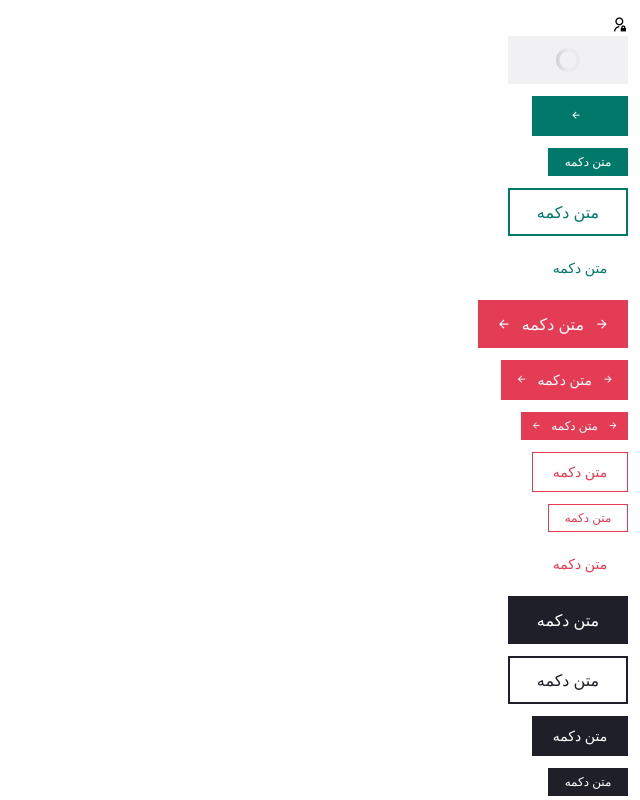
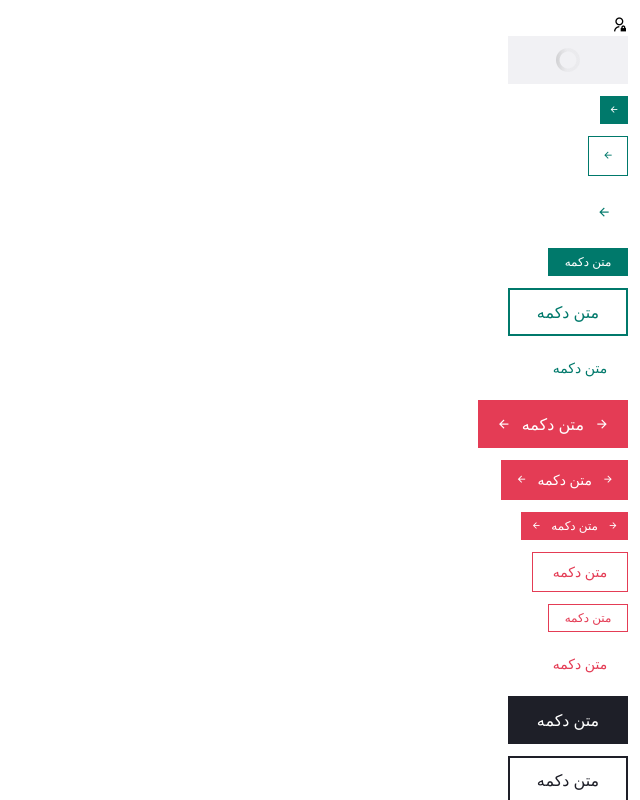
Before and after one commit to vandarpay/vandar-ui-kit, a Vue app in the folder vandar-ui-kit/: page / in a window 1280 px wide. Shown: the top 800 px of the page, without its empty margins (640-1280 px from the left). Built offline with nearby package versions, Linux system fonts and the light colour scheme; what prettier-plugin-tailwindcss would draw is missing.

Commit message:
feat: add icon-button and full width

```diff
--- a/vandar-ui-kit/src/App.vue
+++ b/vandar-ui-kit/src/App.vue
@@ -6,11 +6,15 @@
 
     <vanButton size="large" :loading="true" label="متن دکمه"></vanButton>
     <div class="pt-12"></div>
-    <vanButton :after-icon="'arrow-left'"></vanButton>
+    <vanButton :after-icon="'arrow-left'" :isIcon="true" size="small"></vanButton>
+    <div class="pt-12"></div>
+    <vanButton :after-icon="'arrow-left'" :isIcon="true" type="outlined"></vanButton>
+    <div class="pt-12"></div>
+    <vanButton :after-icon="'arrow-left'" :isIcon="true" size="large" type="inlined"></vanButton>
     <div class="pt-12"></div>
     <vanButton size="small" label="متن دکمه"></vanButton>
     <div class="pt-12"></div>
-    <vanButton size="large" type="outlined" label="متن دکمه"></vanButton>
+    <vanButton size="large" type="outlined" width="full" label="متن دکمه"></vanButton>
     <div class="pt-12"></div>
     <vanButton type="inlined" label="متن دکمه"></vanButton>
     <div class="pt-12"></div>
--- a/vandar-ui-kit/src/components/Button/index.vue
+++ b/vandar-ui-kit/src/components/Button/index.vue
@@ -1,10 +1,11 @@
 <template>
-  <button :class="[`van-btn van-btn-${color} van-btn-${type} van-btn-${size} flex items-center justify-center`,{'loading':loading}]" :disabled="disabled || loading">
-    <i v-if="beforeIcon?.length" :class="`ri-${beforeIcon}-${iconType} van-icon ml-8`"></i>
-     <span :class="{'opacity-0':loading}">
+  <button :class="[`van-btn van-btn-${color} van-btn-${type} van-btn-${size}
+  flex items-center justify-center gap-8`,{'loading':loading}, {'isIcon':isIcon}, width ? `w-${width}`:'']" :disabled="disabled || loading">
+    <i v-if="beforeIcon?.length" :class="`ri-${beforeIcon}-${iconType} van-icon`"></i>
+     <span v-if="label" :class="{'opacity-0':loading}">
       {{ label }}
      </span>
-     <i v-if="afterIcon?.length" :class="`ri-${afterIcon}-${iconType} van-icon mr-8`"></i>
+     <i v-if="afterIcon?.length" :class="`ri-${afterIcon}-${iconType} van-icon`"></i>
     <div v-if="loading" class="absolute left-1/2 top-1/2 -translate-x-1/2 -translate-y-1/2">
     <img class="animate-spin" src="../../assets/svg/loading.svg"/>
     </div>
@@ -37,6 +38,9 @@ const props = defineProps({
       return ["large" , "medium" , "small"].includes(value)
     }
   },
+  width: {
+    type: String,
+  },
   iconType:{
     default:'line',
     type: String as PropType<"line" | "fill">,
@@ -44,8 +48,11 @@ const props = defineProps({
       return ["line" , "fill"].includes(value)
     }
   },
+  isIcon: {
+    type: Boolean
+  },
   beforeIcon: {
-    type: String,
+    type:  String,
   },
   afterIcon: {
     type: String,
@@ -58,5 +65,7 @@ const props = defineProps({
   },
 });
 
-
+const widthClass = computed(() =>{
+  return `w-[${props.width}]`
+})
 </script>
--- a/vandar-ui-kit/src/components/Button/style.scss
+++ b/vandar-ui-kit/src/components/Button/style.scss
@@ -184,10 +184,15 @@
 
   &-small {
     @apply px-8 text-button-12-semibold min-w-[80px] h-[28px];
+
     .van-icon{
       width: 14px;
       height: 14px;
       font-size: 10px;
+    }
+
+    &.isIcon{
+      width: 28px
     }
   }
 
@@ -199,6 +204,9 @@
       height: 16px;
       font-size: 11px;
     }
+    &.isIcon{
+      width: 40px
+    }
   }
 
   &-large {
@@ -209,6 +217,14 @@
       height: 20px;
       font-size: 14px;
     }
+
+    &.isIcon{
+      width: 48px
+    }
+  }
+
+  &.isIcon{
+    min-width: unset;
   }
 
   // default diabled state
```
